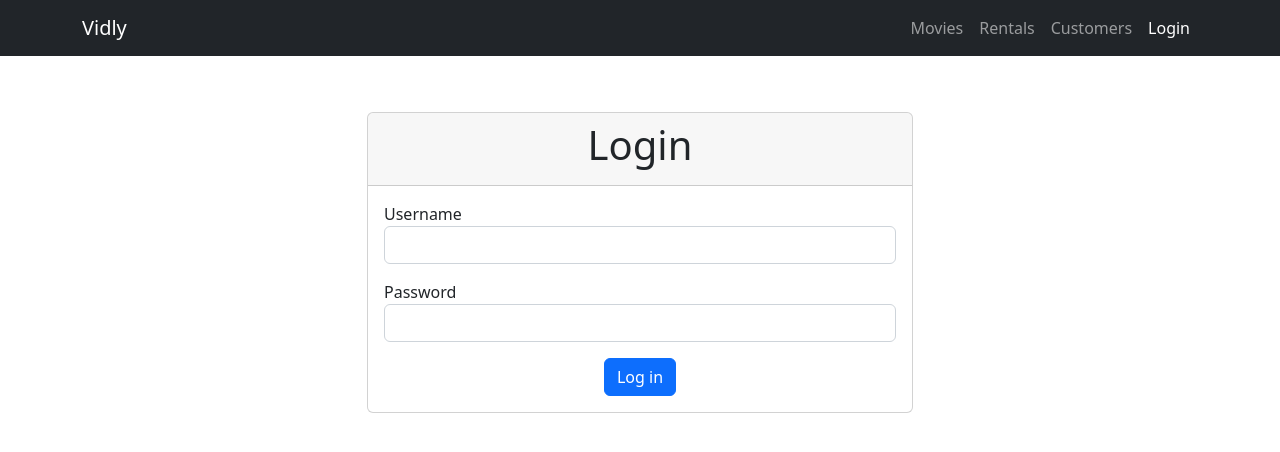
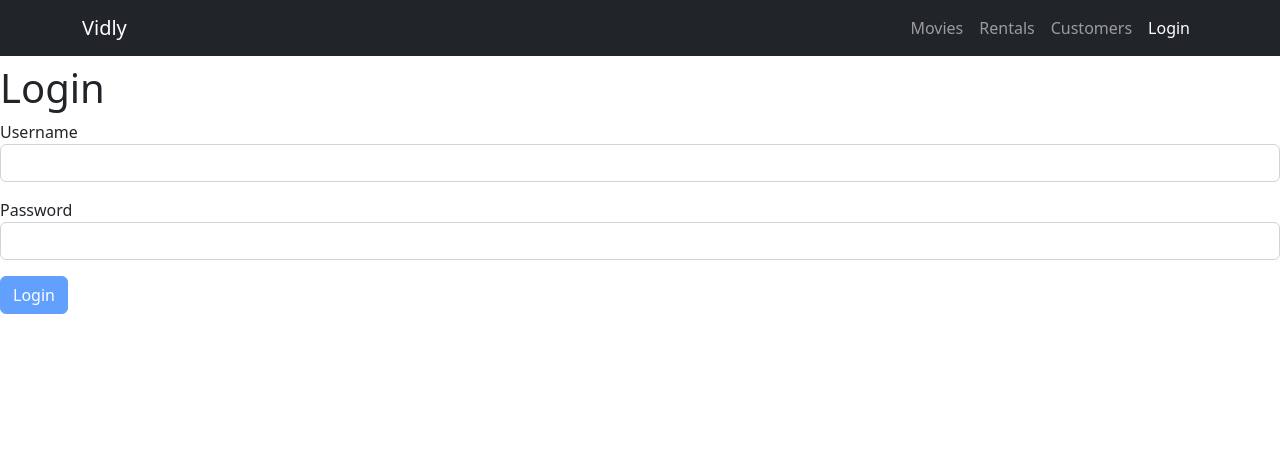
Before and after one commit to mhemanthkmr/vidly-react, a React (Create React App) app: page /login in a window 1280 px wide. Shown: the top 452 px of the page. Built offline with nearby package versions, Linux system fonts and the light colour scheme.

Commit message:
Created and Updates Login.jsx and form.jsx

```diff
--- /dev/null
+++ b/src/components/common/form.jsx
@@ -0,0 +1,90 @@
+import React, { Component } from "react";
+import Joi from "joi-browser";
+import Input from "./input";
+import Select from "./select";
+
+class Form extends Component {
+  state = {
+    data: {},
+    errors: {},
+  };
+
+  validate = () => {
+    const options = { abortEarly: false };
+    const { error } = Joi.validate(this.state.data, this.schema, options);
+    if (!error) return null;
+
+    const errors = {};
+    for (let item of error.details) errors[item.path[0]] = item.message;
+    return errors;
+  };
+
+  validateProperty = ({ name, value }) => {
+    const obj = { [name]: value };
+    const schema = { [name]: this.schema[name] };
+    const { error } = Joi.validate(obj, schema);
+    return error ? error.details[0].message : null;
+  };
+
+  handleSubmit = (e) => {
+    e.preventDefault();
+
+    const errors = this.validate();
+    this.setState({ errors: errors || {} });
+    if (errors) return;
+
+    this.doSubmit();
+  };
+
+  handleChange = ({ currentTarget: input }) => {
+    const errors = { ...this.state.errors };
+    const errorMessage = this.validateProperty(input);
+    if (errorMessage) errors[input.name] = errorMessage;
+    else delete errors[input.name];
+
+    const data = { ...this.state.data };
+    data[input.name] = input.value;
+
+    this.setState({ data, errors });
+  };
+
+  renderButton(label) {
+    return (
+      <button disabled={this.validate()} className="btn btn-primary">
+        {label}
+      </button>
+    );
+  }
+
+  renderSelect(name, label, options) {
+    const { data, errors } = this.state;
+
+    return (
+      <Select
+        name={name}
+        value={data[name]}
+        label={label}
+        options={options}
+        onChange={this.handleChange}
+        error={errors[name]}
+      />
+    );
+  }
+
+  renderInput(name, label, type = "text") {
+    const { data, errors } = this.state;
+
+    return (
+      <Input
+        type={type}
+        name={name}
+        value={data[name]}
+        label={label}
+        onChange={this.handleChange}
+        error={errors[name]}
+      />
+    );
+  }
+}
+
+export default Form;
--- a/src/components/login.jsx
+++ b/src/components/login.jsx
@@ -1,96 +1,35 @@
-import React, { Component } from "react";
-import Input from "./common/input";
+import React from "react";
+import Joi from "joi-browser";
+import Form from "./common/form";
 
-class Login extends Component {
+class LoginForm extends Form {
   state = {
-    account: {
-      username: "",
-      password: "",
-    },
+    data: { username: "", password: "" },
     errors: {},
   };
-  validate = (input) => {
-    const errors = {};
-    const { account } = this.state;
-    if (account.username.trim() === "") {
-      errors.username = "Username is Required";
-    }
-    if (account.password.trim() === "") {
-      errors.password = "Password is Required";
-    }
 
-    return Object.keys.length === 0 ? null : errors;
+  schema = {
+    username: Joi.string().required().label("Username"),
+    password: Joi.string().required().label("Password"),
   };
-  handleSubmit = (e) => {
-    e.preventDefault();
 
-    const errors = this.validate();
-    // console.log(errors);
-    this.setState({ errors: errors || {} });
-    if (errors) return;
-
-    // Call the Server
+  doSubmit = () => {
+    // Call the server
     console.log("Submitted");
   };
 
-  validateProperty = ({ name, value }) => {
-    if (name === "username") {
-      if (value.trim === "") return "Username is Required";
-    }
-    if (name === "password") {
-      if (value.trim === "") return "Password is Required";
-    }
-  };
-
-  handleChange = ({ currentTarget: input }) => {
-    const errors = { ...this.state.errors };
-    const errorMessage = this.validateProperty(input);
-    console.log(errorMessage);
-    if (errorMessage) errors[input.name] = errorMessage;
-    else delete errors[input.name];
-    const account = { ...this.state.account };
-    account[input.name] = input.value;
-    this.setState({ account, errors });
-  };
   render() {
-    const { account, errors } = this.state;
     return (
-      <div className="container ">
-        <div className="row justify-content-center">
-          <div className="col-md-6">
-            <div className="card mt-5">
-              <div className="card-header">
-                <h1 className="text-center">Login</h1>
-              </div>
-              <div className="card-body">
-                <form onSubmit={this.handleSubmit}>
-                  <Input
-                    name="username"
-                    value={account.username}
-                    onChange={this.handleChange}
-                    label="Username"
-                    type="text"
-                    error={errors.username}
-                  />
-                  <Input
-                    name="password"
-                    value={account.password}
-                    onChange={this.handleChange}
-                    label="Password"
-                    type="password"
-                    error={errors.password}
-                  />
-                  <div className="text-center">
-                    <button className="btn btn-primary">Log in</button>
-                  </div>
-                </form>
-              </div>
-            </div>
-          </div>
-        </div>
+      <div>
+        <h1>Login</h1>
+        <form onSubmit={this.handleSubmit}>
+          {this.renderInput("username", "Username")}
+          {this.renderInput("password", "Password", "password")}
+          {this.renderButton("Login")}
+        </form>
       </div>
     );
   }
 }
 
-export default Login;
+export default LoginForm;
```
